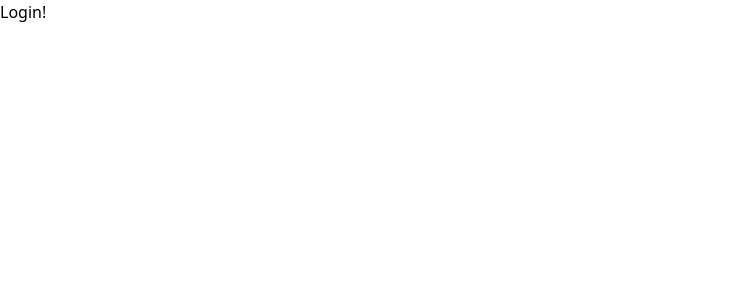
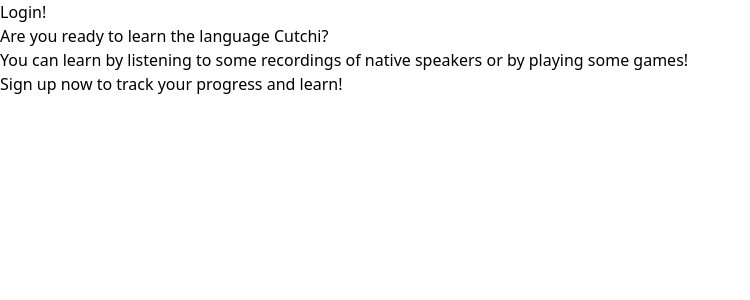
Before and after one commit to Nabeel-Anwar1/LearnCutchiOnline, a React (Vite) app: page / in a window 1280 px wide. Shown: the top 300 px of the page, without its empty margins (0-750 px from the left). Built offline with nearby package versions, Linux system fonts and the light colour scheme.

Commit message:
home page message

```diff
--- a/src/components/Home/HomePage.tsx
+++ b/src/components/Home/HomePage.tsx
@@ -1,7 +1,17 @@
 import { Link } from "react-router-dom";
 
 const HomePage = () => {
-  return <Link to="/Login">Login!</Link>;
+  return (
+    <div>
+      <Link to="/Login">Login!</Link>
+      <p>Are you ready to learn the language Cutchi?</p>
+      <p>
+        You can learn by listening to some recordings of native speakers or by
+        playing some games!
+      </p>
+      <p>Sign up now to track your progress and learn!</p>
+    </div>
+  );
 };
 
 export default HomePage;
```
